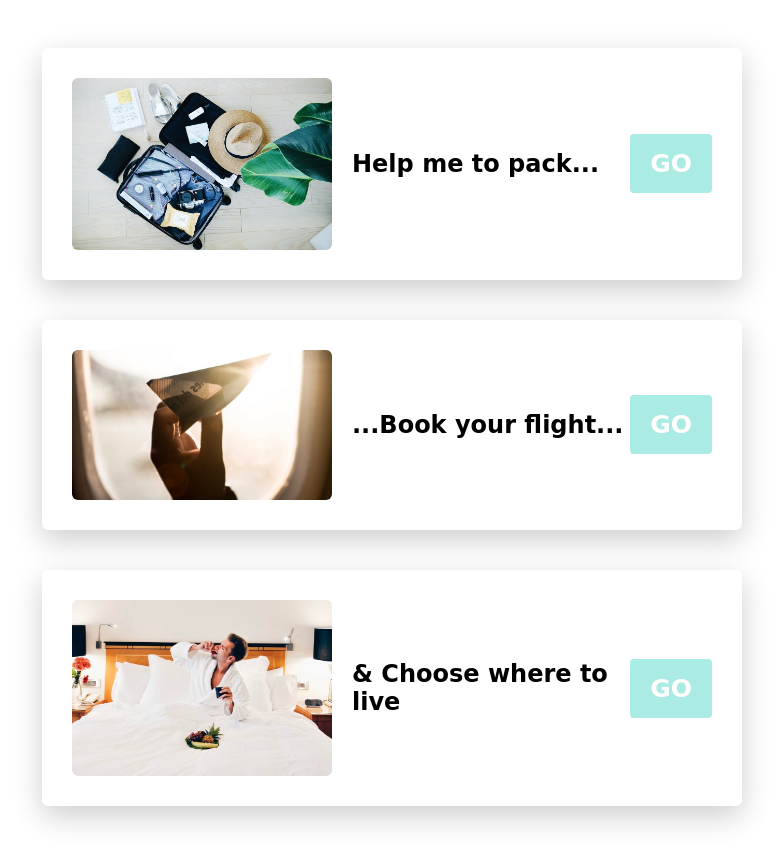
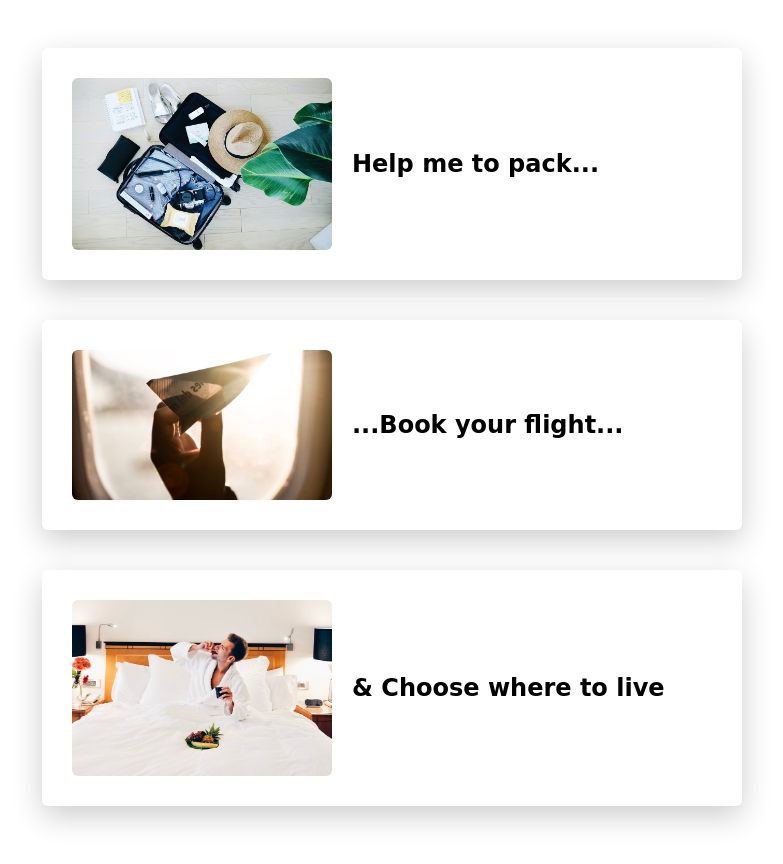
Before and after one commit to camilleiskandarova/My-website, a plain HTML site: page index.html in a window 1280 px wide. Shown: the part 1361-2225 px from the top of the page, without its empty margins (248-1031 px from the left). Drawn offline with Linux system fonts and the light colour scheme; a script that the page names is missing; a web font is replaced by a local one.

Commit message:
Add files via upload

```diff
--- a/index.html
+++ b/index.html
@@ -38,17 +38,14 @@
 				<div class="card">
 					<img src="images/card.jpeg" alt="Packing your luggage">
 					<h3>Help me to pack...</h3>
-					<a href="#" class="btn-blue">GO</a>
 				</div>
 				<div class="card">
 					<img src="images/card1.jpeg" alt="Book your flight">
 					<h3>...Book your flight...</h3>
-					<a href="#" class="btn-blue">GO</a>
 				</div>
 				<div class="card">
 					<img src="images/card2.jpeg" alt="Book your hotel">
 					<h3> & Choose where to live</h3>
-					<a href="#" class="btn-blue">GO</a>
 				</div>
 			</div>
 
```
